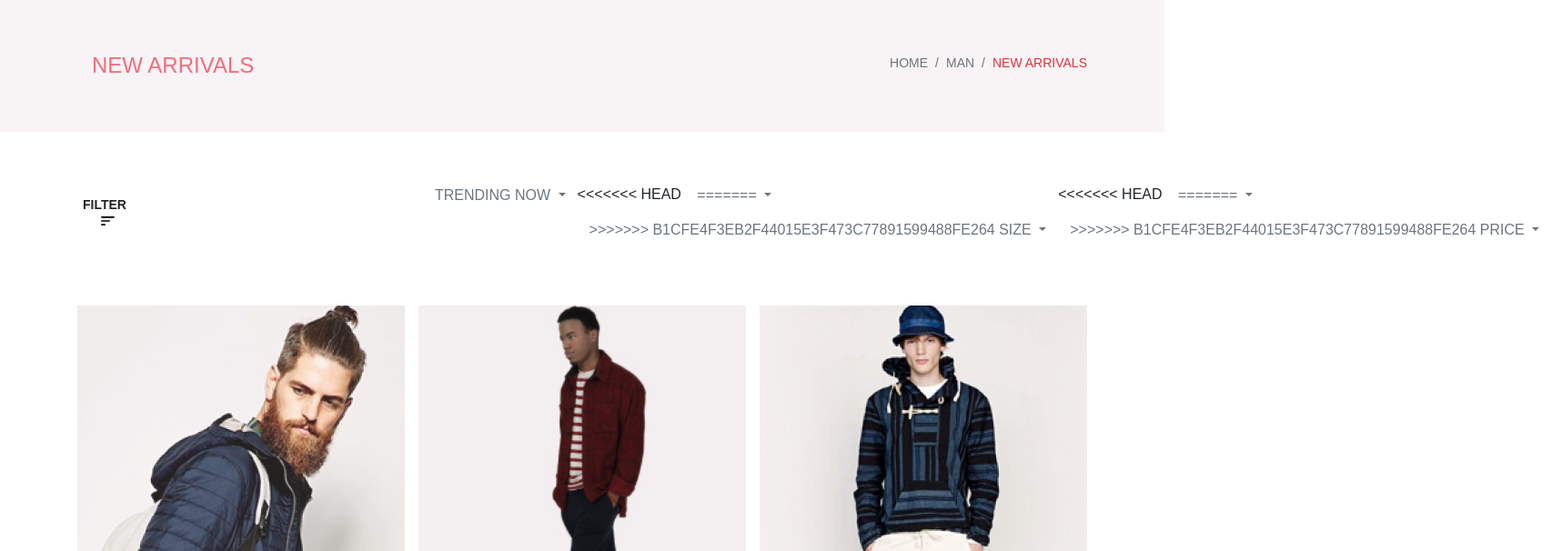
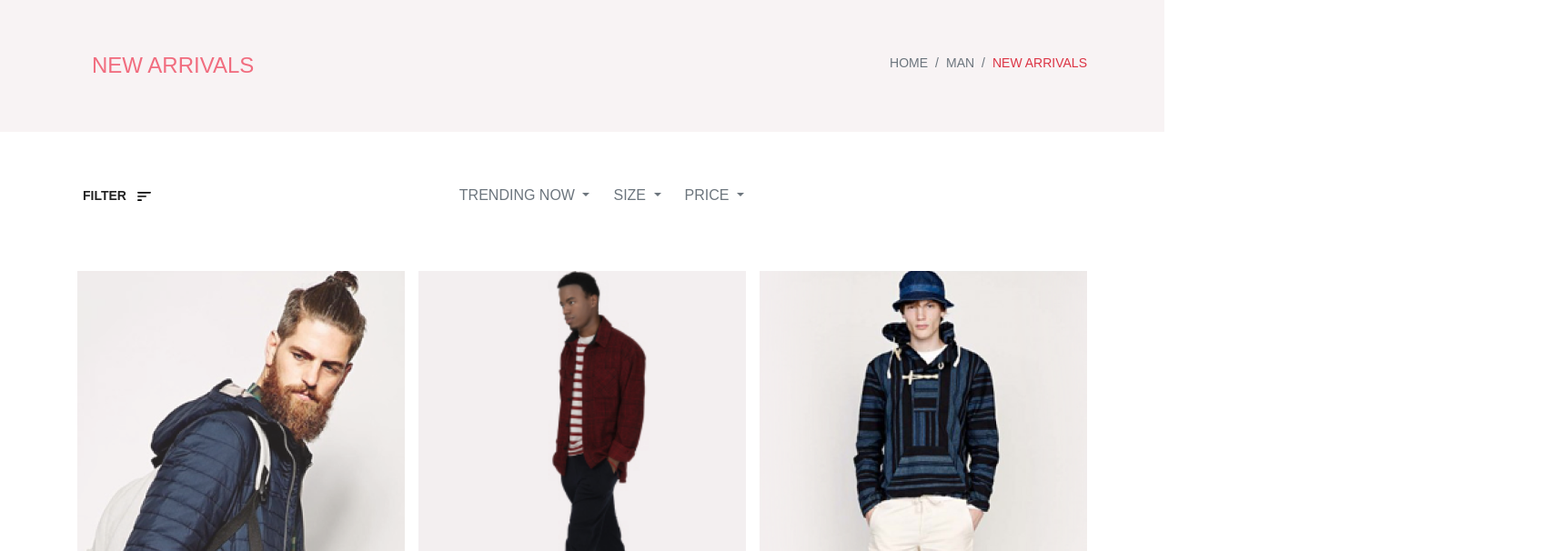
Before and after one commit to Anastasia-58/shop-project, a plain HTML site: page catalog.html in a window 1280 px wide. Shown: the part 94-700 px from the top of the page at 91% size, 1705 px wide, since content can reach past the window. Drawn offline with nearby package versions, Linux system fonts and the light colour scheme.

Commit message:
add lesson-8

```diff
--- a/catalog.html
+++ b/catalog.html
@@ -134,11 +134,7 @@
                         </div>
                     </div>
                     <div class="dropdown">
-<<<<<<< HEAD
                         <button class="btn info-dropdown__main-link dropdown-toggle text-uppercase text-secondary" type="button" id="dropdownMenuButton1" data-toggle="dropdown" aria-haspopup="true" aria-expanded="false">
-=======
-                        <button class="btn info-dropdown__main-link dropdown-toggle text-uppercase text-secondary" type="button" id="dropdownMenuButton" data-toggle="dropdown" aria-haspopup="true" aria-expanded="false">
->>>>>>> b1cfe4f3eb2f44015e3f473c77891599488fe264
                             size
                         </button>
                         <div class="dropdown-menu" aria-labelledby="dropdownMenuButton">
@@ -148,11 +144,7 @@
                         </div>
                     </div>
                     <div class="dropdown">
-<<<<<<< HEAD
                         <button class="btn info-dropdown__main-link dropdown-toggle text-uppercase text-secondary" type="button" id="dropdownMenuButton2" data-toggle="dropdown" aria-haspopup="true" aria-expanded="false">
-=======
-                        <button class="btn info-dropdown__main-link dropdown-toggle text-uppercase text-secondary" type="button" id="dropdownMenuButton" data-toggle="dropdown" aria-haspopup="true" aria-expanded="false">
->>>>>>> b1cfe4f3eb2f44015e3f473c77891599488fe264
                             price
                         </button>
                         <div class="dropdown-menu" aria-labelledby="dropdownMenuButton">
```
